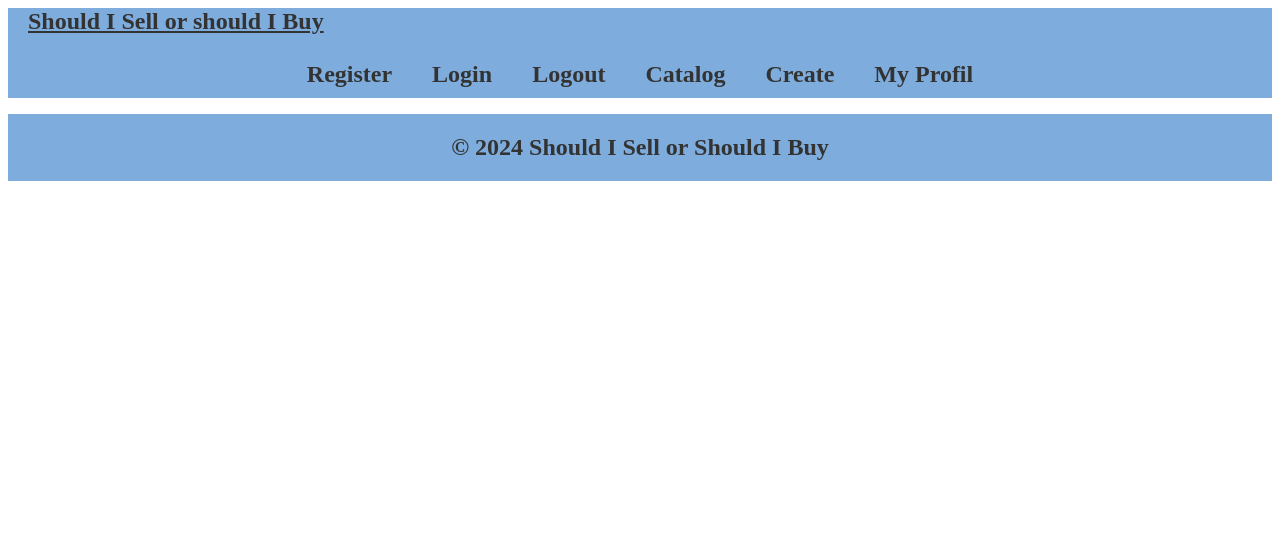
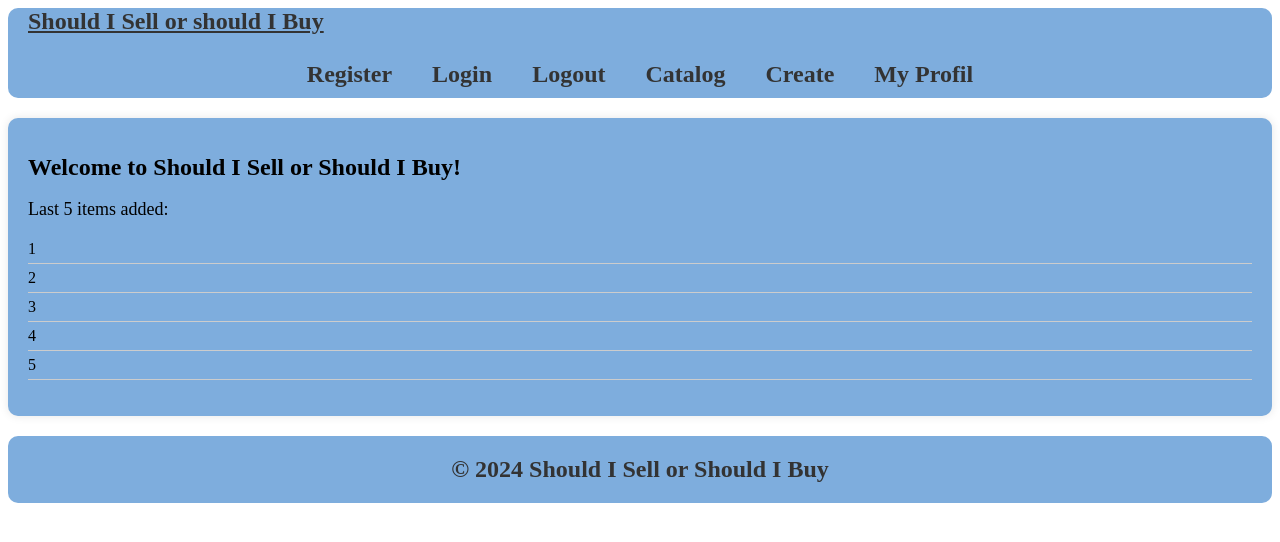
Before and after one commit to PetkoKrPetkov/sell-or-buy, an Angular app: page / in a window 1280 px wide. Shown: the top 542 px of the page. Built offline with nearby package versions, Linux system fonts and the light colour scheme.

Commit message:
add main

```diff
--- a/src/app/app.component.html
+++ b/src/app/app.component.html
@@ -1,2 +1,3 @@
 <app-header></app-header>
+<app-main></app-main>
 <app-footer></app-footer>
--- a/src/app/core/footer/footer.component.css
+++ b/src/app/core/footer/footer.component.css
@@ -1,6 +1,7 @@
 .footer {
     background-color: #7eaddd; /* Бледосив фон */
     padding: 20px 0; /* Отстояние отгоре и отдолу */
+    border-radius: 10px; /* Закръгленост на ъглите */
   }
 
   .footer p {
--- a/src/app/core/header/header.component.css
+++ b/src/app/core/header/header.component.css
@@ -1,5 +1,6 @@
 .navbar {
     background-color: #7eaddd; /* Бледосив фон */
+    border-radius: 10px; /* Закръгленост на ъглите */
   }
 
   .navbar-nav {
--- /dev/null
+++ b/src/app/core/main/main.component.css
@@ -0,0 +1,43 @@
+.container {
+    margin-top: 20px; /* Отстояние отгоре */
+    margin-bottom: 20px; /* Отстояние отдолу */
+  }
+
+  .main-content {
+    padding: 20px; /* Вътрешни отстояния */
+    background-color: #7eaddd; /* Цвят на фона */
+    border-radius: 10px; /* Закръгленост на ъглите */
+    box-shadow: 0 0 10px rgba(0, 0, 0, 0.1); /* Сянка */
+  }
+
+  .main-content h1 {
+    font-size: 24px; /* Размер на заглавието */
+    margin-bottom: 10px; /* Отстояние под заглавието */
+  }
+
+  .main-content p {
+    font-size: 18px; /* Размер на текста */
+    margin-bottom: 20px; /* Отстояние под текста */
+  }
+
+  .main-content ul {
+    list-style-type: none; /* Премахва маркировката на списъка */
+    padding: 0; /* Премахва вътрешните отстояния на списъка */
+  }
+
+  .main-content li {
+    font-size: 16px; /* Размер на текста в списъка */
+    margin-bottom: 5px; /* Отстояние между елементите на списъка */
+  }
+
+  .items-list {
+    list-style-type: none; /* Премахва маркировката на списъка */
+    padding: 0; /* Премахва вътрешните отстояния на списъка */
+  }
+
+  .item {
+    font-size: 20px; /* Размер на текста в елементите */
+    margin-bottom: 10px; /* Отстояние между елементите */
+    border-bottom: 1px solid #ccc; /* Линия под всеки елемент */
+    padding-bottom: 5px; /* Отстояние под линията */
+  }
--- /dev/null
+++ b/src/app/core/main/main.component.html
@@ -0,0 +1,13 @@
+<div class="container">
+    <div class="main-content">
+      <h1>Welcome to Should I Sell or Should I Buy!</h1>
+      <p>Last 5 items added:</p>
+      <ul class="items-list">
+        <li class="item">1</li>
+        <li class="item">2</li>
+        <li class="item">3</li>
+        <li class="item">4</li>
+        <li class="item">5</li>
+      </ul>
+    </div>
+  </div>
```
Also changed, not shown: src/app/core/core.module.ts (+5 -2 lines), src/app/core/main/main.component.ts (added, +10 -0 lines), 1 other file (tests, documents, lock files or other folders).
